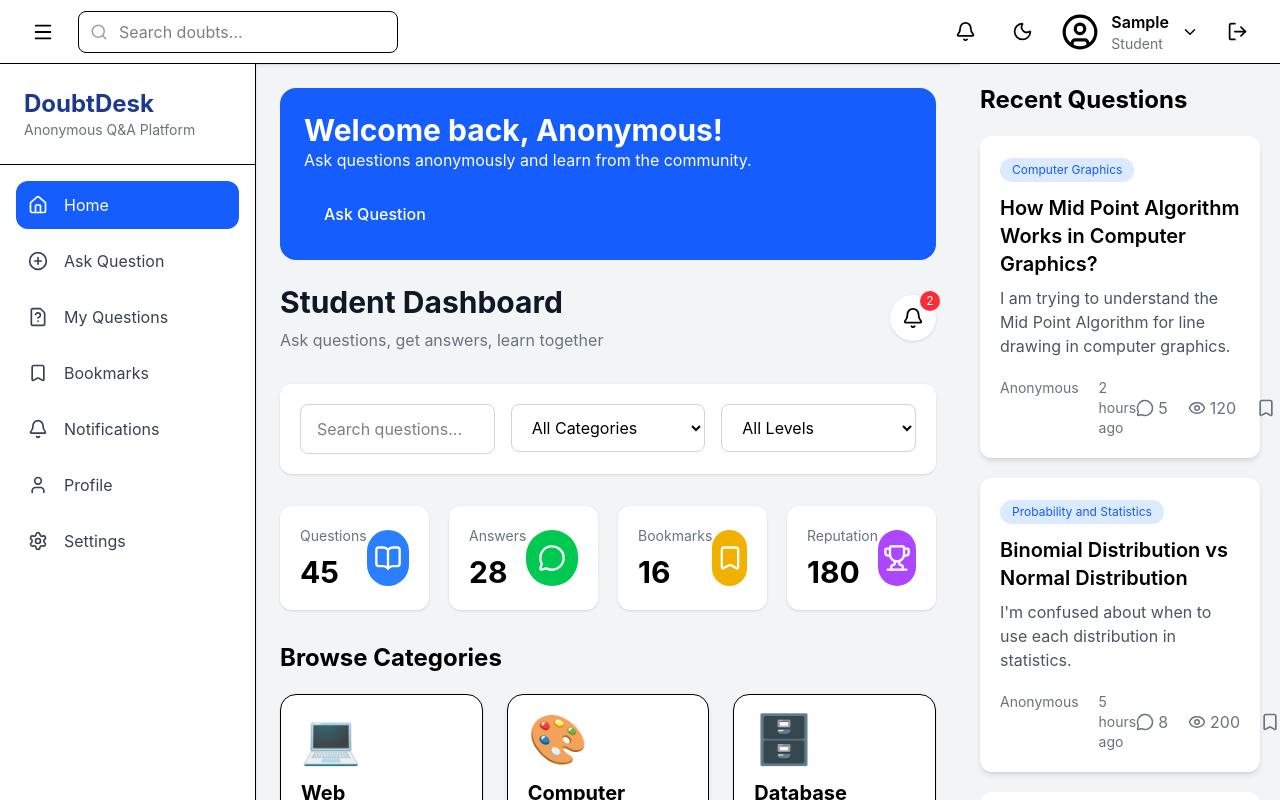
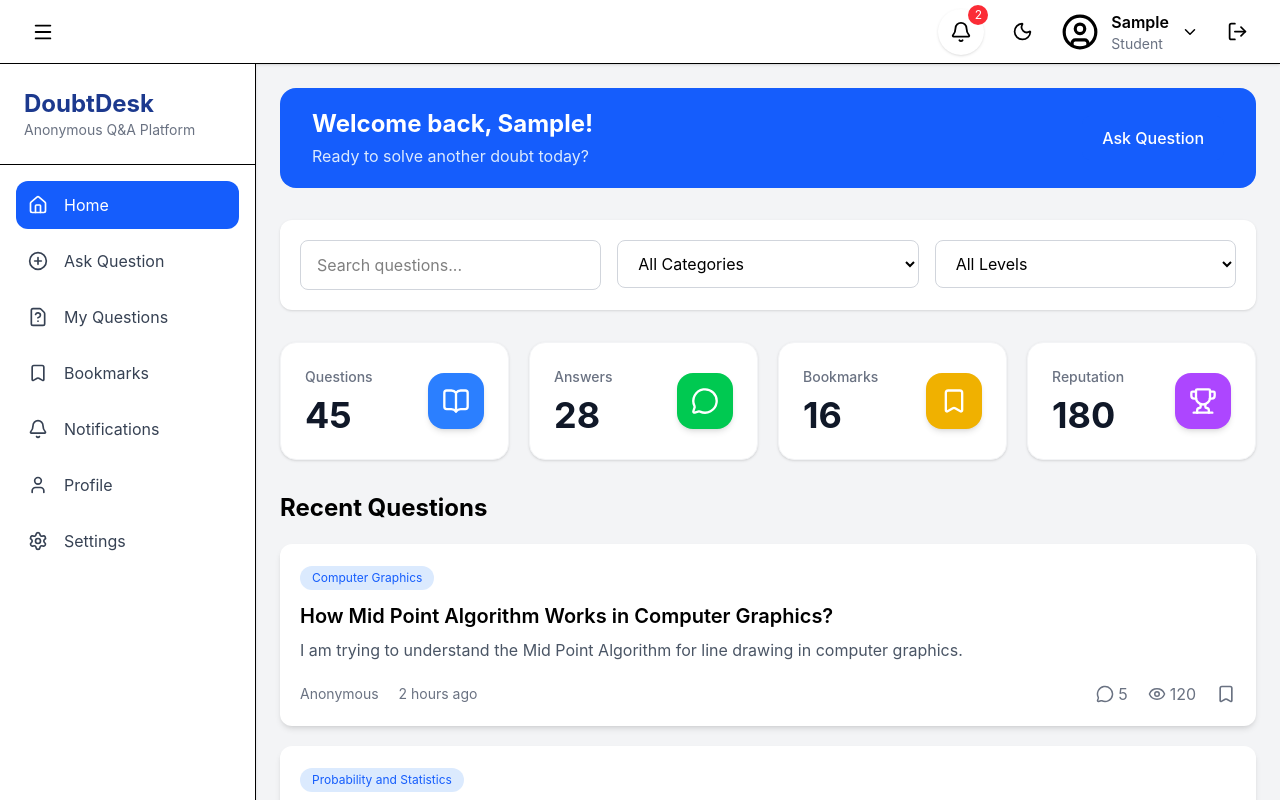
Before and after one commit to sachinbelbase/DoubtDesk, a React (Vite) app in the folder DoubtDesk/React Frontend/: page /admin/users in a window 1280 px wide. Both pictures are taken after typing "Sample" into the empty fields and a click on the button "Log In". Shown: the top 800 px of the page. Built offline with nearby package versions, Linux system fonts and the light colour scheme.

Commit message:
student page completed

```diff
--- a/DoubtDesk/React Frontend/src/components/dashboard/CategoryCard.jsx
+++ b/DoubtDesk/React Frontend/src/components/dashboard/CategoryCard.jsx
@@ -1,33 +1,38 @@
+import { useNavigate } from "react-router-dom";
+import { ArrowUpRight } from "lucide-react";
+
 import Card from "../common/Card";
-import Button from "../common/Button";
 
 function CategoryCard({ category }) {
+     const navigate = useNavigate();
+
+     const handleClick = () => {
+          // i will change this when i will make a category page for each category
+          navigate("/student/dashboard");
+     };
 
      return (
+          <div
+               onClick={handleClick}
+               className="cursor-pointer"
+          >
+               <Card className="group hover:shadow-lg hover:-translate-y-1 transition-all duration-300">
 
-          <Card>
+                    <div className="space-y-2">
 
-               <div className="space-y-4">
-
-                    {/* Icon */}
-
-                    <div className="text-5xl">
+                         <div className="text-4xl">
                               {category.icon}
                          </div>
 
-                    {/* Category Name */}
-
-                    <h2 className="text-xl font-bold">
+                         <h2 className="text-lg font-semibold text-gray-900">
                               {category.name}
                          </h2>
 
-                    {/* Description */}
-
-                    <p className="text-gray-500">
+                         <p className="text-sm text-gray-500">
                               {category.description}
                          </p>
 
-                    {/* Question Count */}
+                         <div className="flex items-center justify-between pt-2">
 
                               <p className="text-sm text-gray-600">
                                    <span className="font-semibold">
@@ -36,18 +41,22 @@ function CategoryCard({ category }) {
                                    Questions
                               </p>
 
-                    {/* Button */}
+                              <ArrowUpRight
+                                   size={18}
+                                   className="
+                                        text-gray-400
+                                        group-hover:text-blue-600
+                                        transition-colors
+                                   "
+                              />
 
-                    <Button variant="primary">
-                         Explore
-                    </Button>
+                         </div>
 
                     </div>
 
                </Card>
-
+          </div>
      );
-
 }
 
 export default CategoryCard;
--- a/DoubtDesk/React Frontend/src/components/dashboard/DashboardHeader.jsx
+++ b/DoubtDesk/React Frontend/src/components/dashboard/DashboardHeader.jsx
@@ -1,16 +1,9 @@
-import { Bell } from "lucide-react";
-
 function DashboardHeader({
      title,
      subtitle,
-     notificationCount = 0,
 }) {
      return (
-          <div className="flex items-center justify-between mb-8">
-
-               {/* Left Side */}
-
-               <div>
+          <div className="mb-8">
 
                <h1 className="text-3xl font-bold text-gray-900">
                     {title}
@@ -21,46 +14,6 @@ function DashboardHeader({
                </p>
 
           </div>
-
-               {/* Right Side */}
-
-               <button
-                    className="
-          relative
-          bg-white
-          p-3
-          rounded-full
-          shadow
-          hover:bg-gray-100
-          transition
-        "
-               >
-                    <Bell size={22} />
-
-                    {notificationCount > 0 && (
-                         <span
-                              className="
-              absolute
-              -top-1
-              -right-1
-              bg-red-500
-              text-white
-              text-xs
-              rounded-full
-              h-5
-              w-5
-              flex
-              items-center
-              justify-center
-            "
-                         >
-                              {notificationCount}
-                         </span>
-                    )}
-
-               </button>
-
-          </div>
      );
 }
 
--- a/DoubtDesk/React Frontend/src/components/dashboard/DashboardStatCard.jsx
+++ b/DoubtDesk/React Frontend/src/components/dashboard/DashboardStatCard.jsx
@@ -4,30 +4,33 @@ function DashboardStatCard({
      icon,
      color = "bg-blue-500",
 }) {
-
      return (
 
           <div
                className="
                     bg-white
-                    rounded-xl
-                    shadow
-                    p-5
+                    border
+                    border-gray-100
+                    rounded-2xl
+                    p-6
                     flex
+                    items-center
                     justify-between
-                    items-center
-                    hover:shadow-lg
-                    transition
+                    shadow-sm
+                    hover:shadow-xl
+                    hover:-translate-y-1
+                    transition-all
+                    duration-300
                "
           >
 
                <div>
 
-                    <p className="text-gray-500 text-sm">
+                    <p className="text-sm font-medium text-gray-500">
                          {title}
                     </p>
 
-                    <h2 className="text-3xl font-bold mt-2">
+                    <h2 className="text-4xl font-bold text-gray-900 mt-2">
                          {value}
                     </h2>
 
@@ -38,11 +41,12 @@ function DashboardStatCard({
                          ${color}
                          w-14
                          h-14
-                         rounded-full
+                         rounded-2xl
                          flex
                          items-center
                          justify-center
                          text-white
+                         shadow-md
                     `}
                >
                     {icon}
@@ -51,7 +55,6 @@ function DashboardStatCard({
           </div>
 
      );
-
 }
 
 export default DashboardStatCard;
--- a/DoubtDesk/React Frontend/src/components/dashboard/WelcomeBanner.jsx
+++ b/DoubtDesk/React Frontend/src/components/dashboard/WelcomeBanner.jsx
@@ -1,22 +1,35 @@
+import { useNavigate } from "react-router-dom";
+import { useAuth } from "../../hooks/useAuth";
 import Button from "../common/Button";
+
+
 const WelcomeBanner = () => {
+     const navigate = useNavigate();
+     const { user } = useAuth();
+
      return (
-          <div className="bg-blue-600 text-white rounded-2xl p-6 mb-6">
-               <h1 className="text-3xl font-bold">
-                    Welcome back, Anonymous!
-               </h1>
+          <section className="bg-blue-600 text-white rounded-2xl px-8 py-5 mb-6">
 
-               <p>
-                    Ask questions anonymously and learn from the community.
-               </p>
+               <div className="flex items-center justify-between">
 
-               <div className="mt-5">
-                    <Button>
+                    <div>
+                         <h1 className="text-2xl font-bold">
+                              Welcome back, {user?.name || "Student"}!
+                         </h1>
+
+                         <p className="text-blue-100 mt-1">
+                              Ready to solve another doubt today?
+                         </p>
+                    </div>
+
+                    <Button onClick={() => navigate("/student/ask-question")}>
                          Ask Question
                     </Button>
+
                </div>
-          </div>
-     )
-}
+
+          </section>
+     );
+};
 
 export default WelcomeBanner;
--- a/DoubtDesk/React Frontend/src/components/layout/DashboardLayout.jsx
+++ b/DoubtDesk/React Frontend/src/components/layout/DashboardLayout.jsx
@@ -1,6 +1,5 @@
 import Navbar from "./Navbar";
 import Sidebar from "./Sidebar";
-import RightSidebar from "./RightSidebar";
 import { useAuth } from "../../hooks/useAuth";
 
 function DashboardLayout({ role, children }) {
@@ -24,9 +23,6 @@ function DashboardLayout({ role, children }) {
           {children}
         </main>
 
-        {/* Right Sidebar */}
-        <RightSidebar role={activeRole} />
-
       </div>
 
     </div>
--- a/DoubtDesk/React Frontend/src/components/layout/Navbar.jsx
+++ b/DoubtDesk/React Frontend/src/components/layout/Navbar.jsx
@@ -1,4 +1,5 @@
 import { useNavigate } from "react-router-dom";
+import { useNotifications } from "../../hooks/useNotifications";
 import {
      Bell,
      Search,
@@ -13,11 +14,33 @@ import { useAuth } from "../../hooks/useAuth";
 
 function Navbar() {
      const { user, logout } = useAuth();
+     const { unreadCount } = useNotifications();
      const navigate = useNavigate();
 
      const handleLogout = () => {
           logout();
           navigate("/login");
+     };
+
+     const handleNotificationClick = () => {
+          if (!user) return;
+
+          switch (user.role) {
+               case "student":
+                    navigate("/student/notifications");
+                    break;
+
+               case "teacher":
+                    navigate("/teacher/notifications");
+                    break;
+
+               case "admin":
+                    navigate("/admin/notifications");
+                    break;
+
+               default:
+                    break;
+          }
      };
 
      return (
@@ -30,38 +53,47 @@ function Navbar() {
                          <Menu size={22} />
                     </button>
 
-                    <div className="relative">
-
-                         <Search
-                              size={18}
-                              className="absolute left-3 top-1/2 -translate-y-1/2 text-gray-400"
-                         />
-
-                         <input
-                              type="text"
-                              placeholder="Search doubts..."
-                              className="
-              w-80
-              pl-10
-              pr-4
-              py-2
-              rounded-lg
-              border
-              outline-none
-              focus:border-blue-500
-            "
-                         />
-
-                    </div>
-
                </div>
 
                {/* Right Section */}
 
                <div className="flex items-center gap-5">
 
-                    <button className="p-2 rounded-lg hover:bg-gray-100">
-                         <Bell size={21} />
+                    <button
+                         onClick={handleNotificationClick}
+                         className="
+                         relative
+                         bg-white
+                         p-3
+                         rounded-full
+                         shadow
+                         hover:bg-gray-100
+                         transition
+                    "
+                    >
+                         <Bell size={22} />
+
+                         {unreadCount > 0 && (
+                              <span
+                                   className="
+                                   absolute
+                                   -top-1
+                                   -right-1
+                                   bg-red-500
+                                   text-white
+                                   text-xs
+                                   rounded-full
+                                   h-5
+                                   w-5
+                                   flex
+                                   items-center
+                                   justify-center
+                              "
+                              >
+                                   {unreadCount}
+                              </span>
+                         )}
+
                     </button>
 
                     <button className="p-2 rounded-lg hover:bg-gray-100">
--- a/DoubtDesk/React Frontend/src/components/student/StudentRightSidebar.jsx
+++ /dev/null
@@ -1,16 +0,0 @@
-import RecentActivity from "../dashboard/RecentQuestions";
-import Leaderboard from "./Leaderboard";
-
-function StudentRightSidebar() {
-     return (
-          <div className="space-y-6">
-
-               <RecentActivity />
-
-               <Leaderboard />
-
-          </div>
-     );
-}
-
-export default StudentRightSidebar;
--- a/DoubtDesk/React Frontend/src/pages/student/Dashboard.jsx
+++ b/DoubtDesk/React Frontend/src/pages/student/Dashboard.jsx
@@ -1,5 +1,4 @@
 import { useState } from "react";
-import { useNavigate } from "react-router-dom";
 
 import DashboardLayout from "../../components/layout/DashboardLayout";
 import DashboardHeader from "../../components/dashboard/DashboardHeader";
@@ -9,21 +8,16 @@ import QuickStats from "../../components/dashboard/QuickStats";
 import CategoryGrid from "../../components/dashboard/CategoryGrid";
 import RecentQuestions from "../../components/dashboard/RecentQuestions";
 import TrendingTopics from "../../components/dashboard/TrendingTopics";
-import { useNotifications } from "../../hooks/useNotifications";
+
 
 function StudentDashboard() {
 
-  const navigate = useNavigate();
-  const { unreadCount } = useNotifications();
-
   // Search States
-
   const [search, setSearch] = useState("");
   const [category, setCategory] = useState("");
   const [difficulty, setDifficulty] = useState("");
 
   // Handlers
-
   const handleSearchChange = (e) => {
     setSearch(e.target.value);
   };
@@ -41,12 +35,7 @@ function StudentDashboard() {
 
       <WelcomeBanner />
 
-      <DashboardHeader
-        title="Student Dashboard"
-        subtitle="Ask questions, get answers, learn together"
-        notificationCount={unreadCount}
-        onBellClick={() => navigate("/student/notifications")}
-      />
+      <DashboardHeader/>
 
       <SearchSection
         search={search}
@@ -59,9 +48,9 @@ function StudentDashboard() {
 
       <QuickStats />
 
+      <RecentQuestions />
+
       <CategoryGrid />
-
-      <RecentQuestions />
 
       <TrendingTopics />
 
```
Also changed, not shown: DoubtDesk/React Frontend/src/components/student/Leaderboard.jsx (deleted, +0 -69 lines), DoubtDesk/React Frontend/src/components/student/StudentProfileCard.jsx (+101 -0 lines), DoubtDesk/React Frontend/src/pages/student/Profile.jsx (+8 -9 lines), DoubtDesk/React Frontend/src/components/common/Button.jsx (indentation only). Lines whose indentation alone changed are shown as unchanged.
